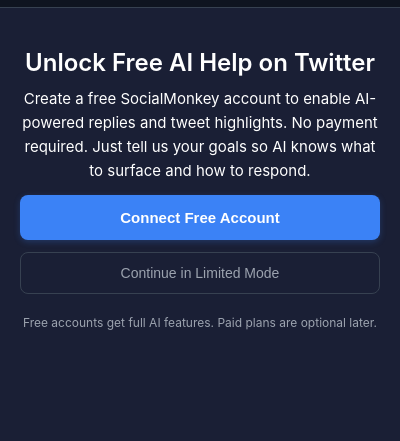
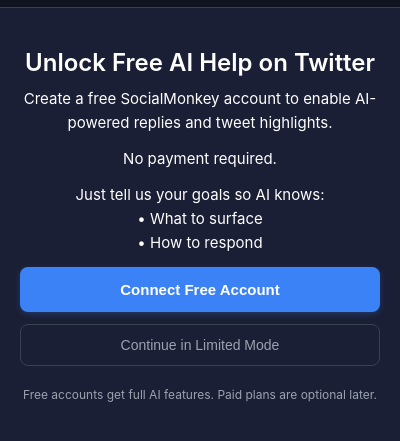
Before and after one commit to hoquet98/SocialMonkey-Extension, a browser extension: page popup.html in a window 400 px wide. Shown: the part 53-494 px from the top of the page. Drawn offline with Linux system fonts and the light colour scheme; files whose address does not match are found by name.

Commit message:
Format popup text with line breaks and bullet points, increase height to 600px

```diff
--- a/popup.css
+++ b/popup.css
@@ -32,7 +32,7 @@
 
 body {
   width: 400px;
-  height: 500px;
+  height: 600px;
   padding: 0;
   margin: 0;
   font-family: -apple-system, BlinkMacSystemFont, 'Segoe UI', 'Roboto', sans-serif;
--- a/popup.html
+++ b/popup.html
@@ -23,7 +23,14 @@
       <h1>Unlock Free AI Help on Twitter</h1>
       <p class="welcome-description">
         Create a free SocialMonkey account to enable AI-powered replies and tweet highlights.
-        No payment required. Just tell us your goals so AI knows what to surface and how to respond.
+      </p>
+      <p class="welcome-description">
+        No payment required.
+      </p>
+      <p class="welcome-description">
+        Just tell us your goals so AI knows:<br>
+        • What to surface<br>
+        • How to respond
       </p>
 
       <div class="action-buttons">
```
